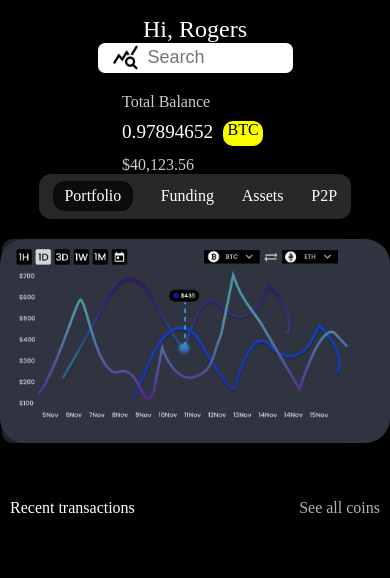
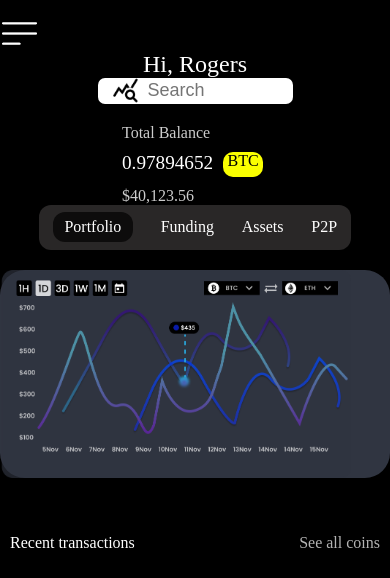
Before and after one commit to Hugosenee/int-gration_Maquette, a plain HTML site: page index.html in a window 390 px wide. Shown: the top 578 px of the page. Drawn offline with Linux system fonts and the light colour scheme.

Commit message:
:sparkles: job finished

```diff
--- a/index.html
+++ b/index.html
@@ -54,6 +54,7 @@
     </div>
     <div id="milieu">
         <div id="Hi">
+            <img id="burger" src="images/burger.png" alt="menu Burger">
             <p>Hi, Rogers</p>
             <div>
                 <img src="images/Search.png" alt="search">
--- a/style.scss
+++ b/style.scss
@@ -121,6 +121,19 @@
         justify-content: center;
         align-items: center;
         margin-bottom: 20px;
+      }
+
+
+      #burger {
+        display: none;
+        width: 35px;
+        height: 35px;
+        @media screen and (max-width: 1024px) {
+          display: flex;
+        }
+        @media screen and (max-width: 530px) {
+          margin-right: 90%;
+        }
       }
 
       p{
```
Also changed, not shown: build.css, images/burger.png (added), 1 other file.
